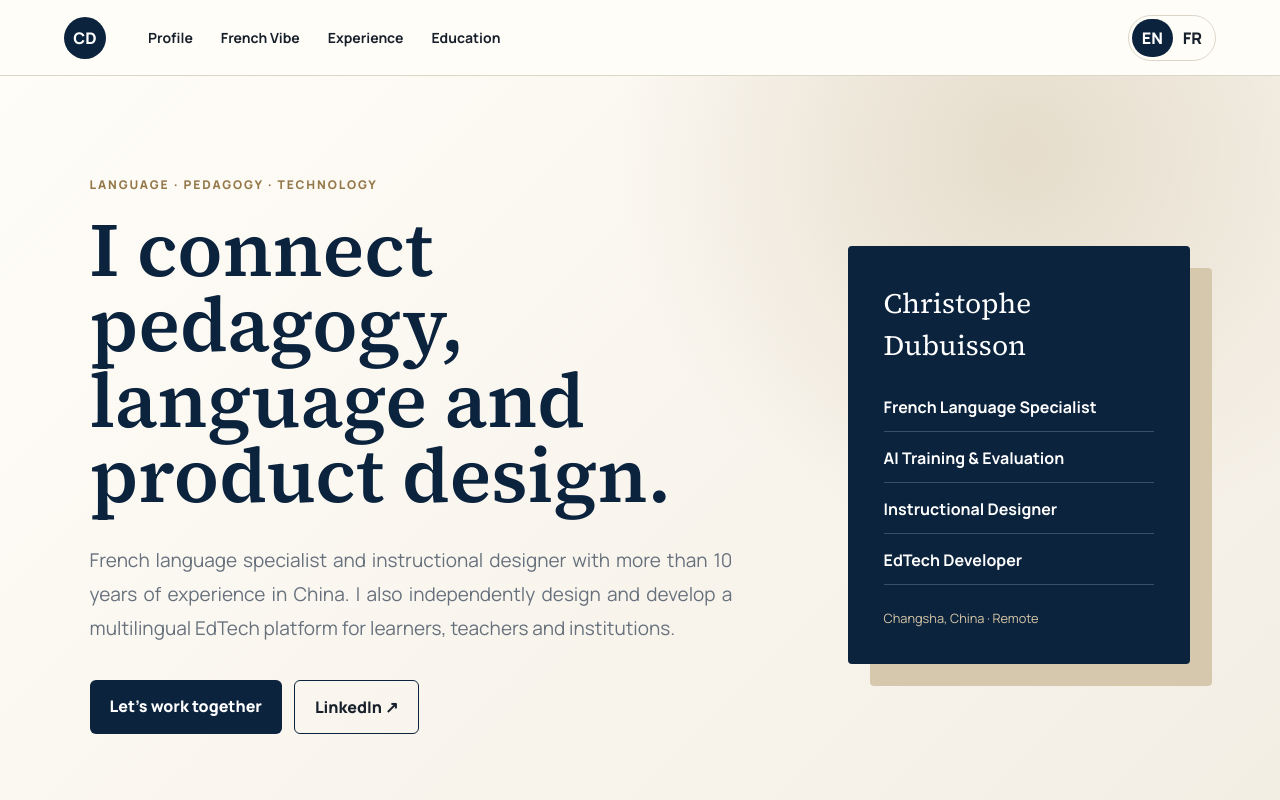
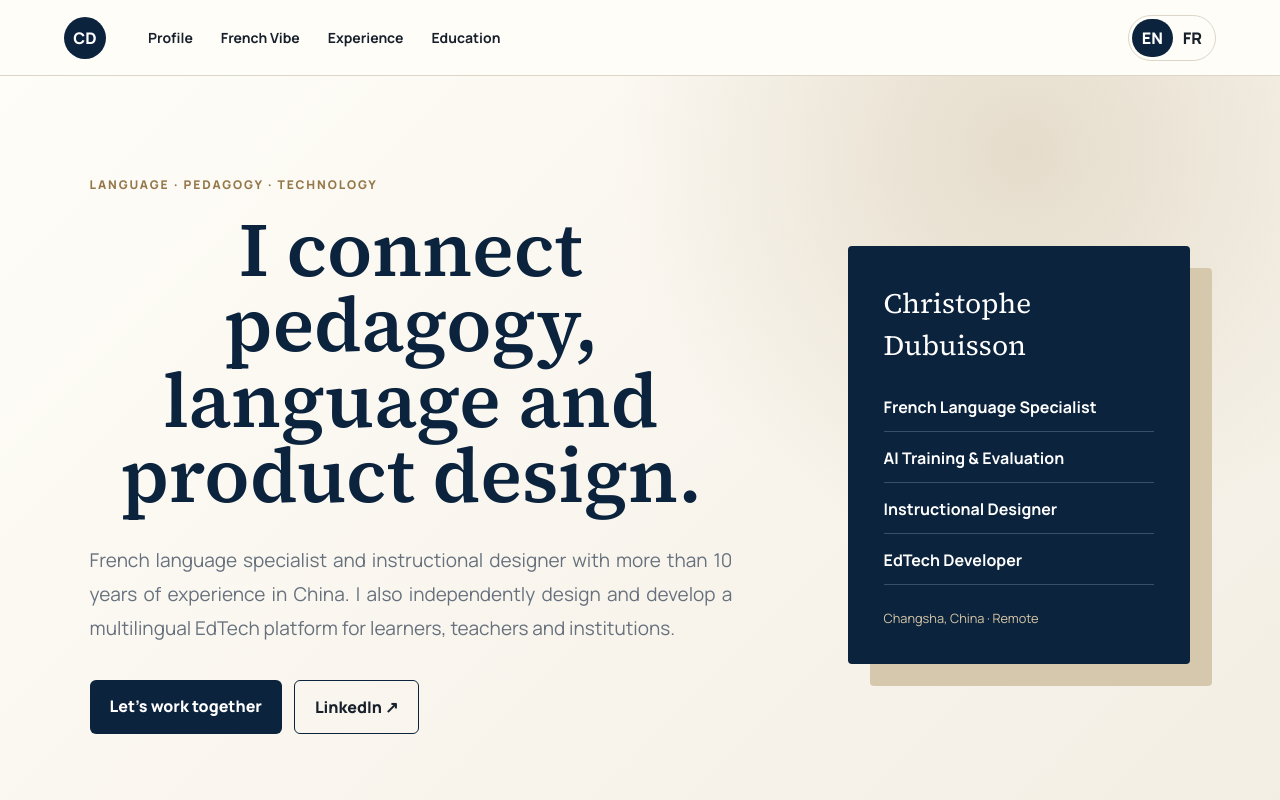
Before and after one commit to Chichi6625/christophe-dubuisson-portfolio, a Next.js app: page / in a window 1280 px wide. Shown: the top 800 px of the page. Built offline with nearby package versions, Linux system fonts and the light colour scheme.

Commit message:
Center hero title

```diff
--- a/app/globals.css
+++ b/app/globals.css
@@ -111,8 +111,9 @@ a {
   font-size: clamp(52px, 6vw, 92px);
   line-height: 0.98;
   max-width: 920px;
-  margin: 18px 0 30px;
+  margin: 18px auto 30px;
   font-weight: 600;
+  text-align: center;
   color: var(--navy);
 }
 
```
